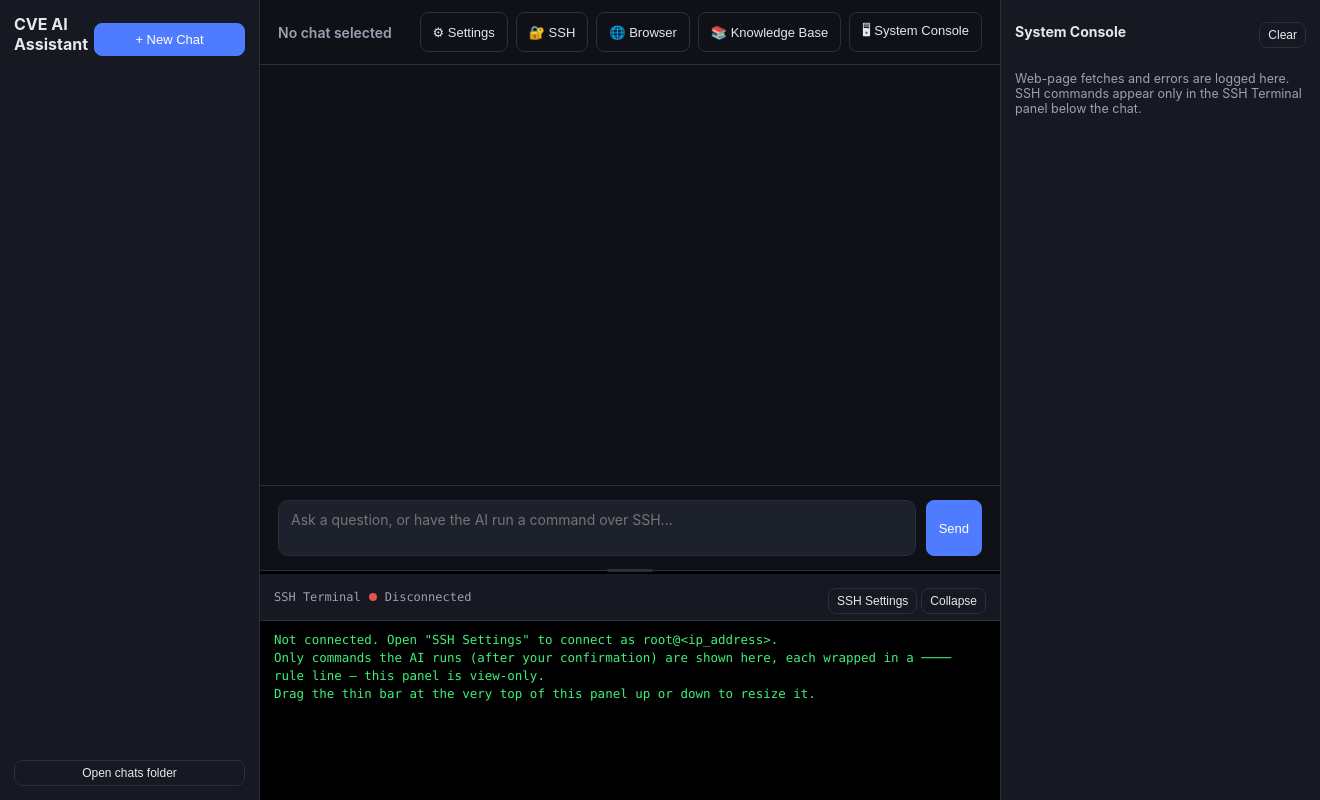
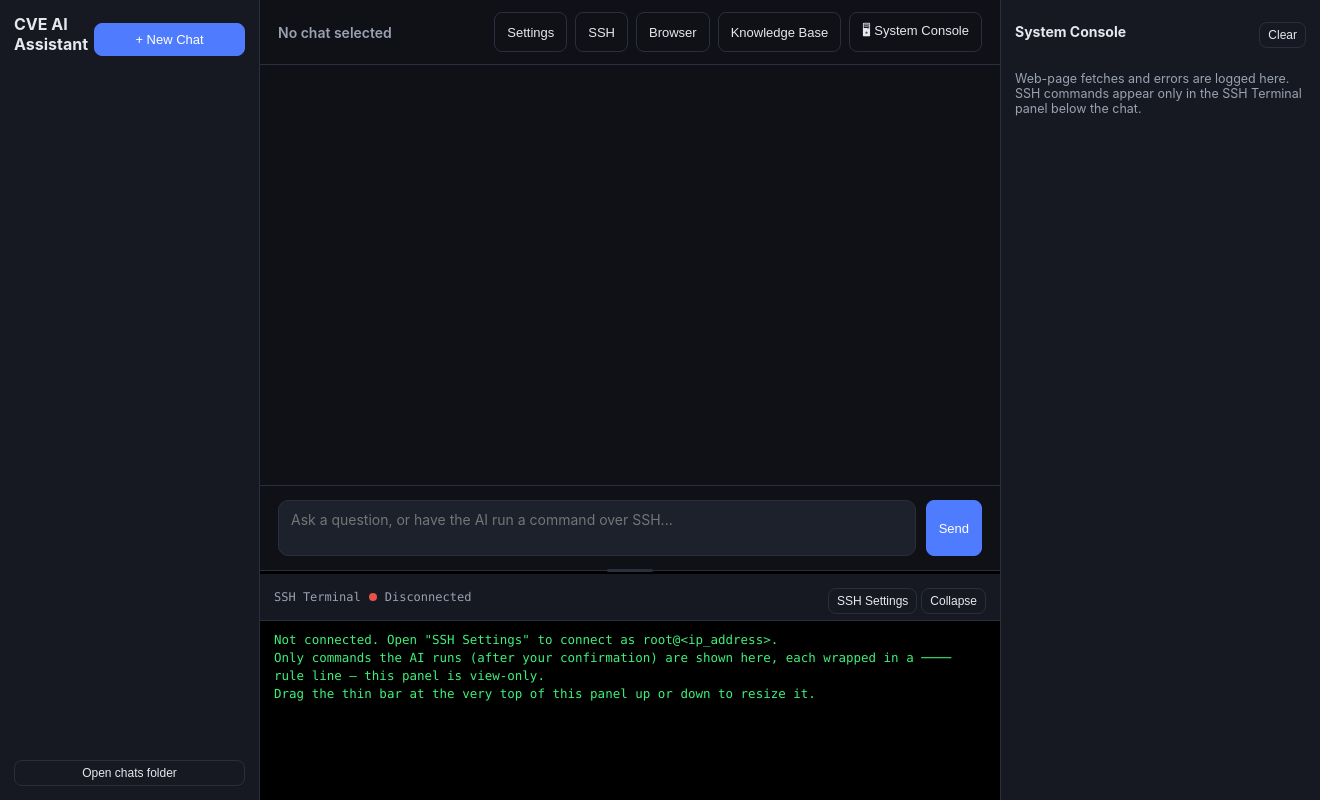
Before and after one commit to JonathanSeah/FYP-AI-Assisted-Pen-Testing, an Electron app: page src/index.html in a window 1320 px wide. Drawn offline with Linux system fonts and the light colour scheme; no server answers.

Commit message:
see how this goes

```diff
--- a/src/index.html
+++ b/src/index.html
@@ -24,10 +24,10 @@
         <div class="chat-topbar">
           <span id="currentChatTitle">No chat selected</span>
           <div class="topbar-actions">
-            <button id="settingsBtn" class="btn ghost">⚙ Settings</button>
-            <button id="sshSettingsBtn" class="btn ghost">🔐 SSH</button>
-            <button id="browserBtn" class="btn ghost">🌐 Browser</button>
-            <button id="kbBtn" class="btn ghost">📚 Knowledge Base</button>
+            <button id="settingsBtn" class="btn ghost">Settings</button>
+            <button id="sshSettingsBtn" class="btn ghost">SSH</button>
+            <button id="browserBtn" class="btn ghost">Browser</button>
+            <button id="kbBtn" class="btn ghost">Knowledge Base</button>
             <button id="consoleToggleBtn" class="btn ghost">🖥 System Console</button>
           </div>
         </div>
@@ -86,7 +86,7 @@
       <label>System Prompt</label>
       <textarea id="systemPromptInput" rows="8"></textarea>
 
-      <p class="hint">SSH connection details and sudo password live under 🔐 SSH, not here.</p>
+      <p class="hint">SSH connection details and sudo password live under SSH, not here.</p>
 
       <div class="modal-actions">
         <button id="closeSettingsBtn" class="btn ghost">Cancel</button>
@@ -98,7 +98,7 @@
   <!-- ============ SSH SETTINGS MODAL ============ -->
   <div id="sshModal" class="modal-overlay hidden">
     <div class="modal">
-      <h2>🔐 SSH Settings</h2>
+      <h2>SSH Settings</h2>
       <p class="hint">Connect the AI to a Linux machine over SSH. There is no command whitelist — the AI can
         request ANY command, but it must always ask for your confirmation first in an on-screen dialog.</p>
 
@@ -177,7 +177,7 @@
   <!-- ============ KNOWLEDGE BASE MODAL ============ -->
   <div id="kbModal" class="modal-overlay hidden">
     <div class="modal wide">
-      <h2>📚 Knowledge Base</h2>
+      <h2>Knowledge Base</h2>
       <p class="hint">A local SQLite FTS5 full-text index the AI can search with its
         <code>search_knowledge_base</code> tool — entirely separate from the SSH and web-fetch
         tools above (read-only, no network or remote-machine access). Add reference text below,
```
